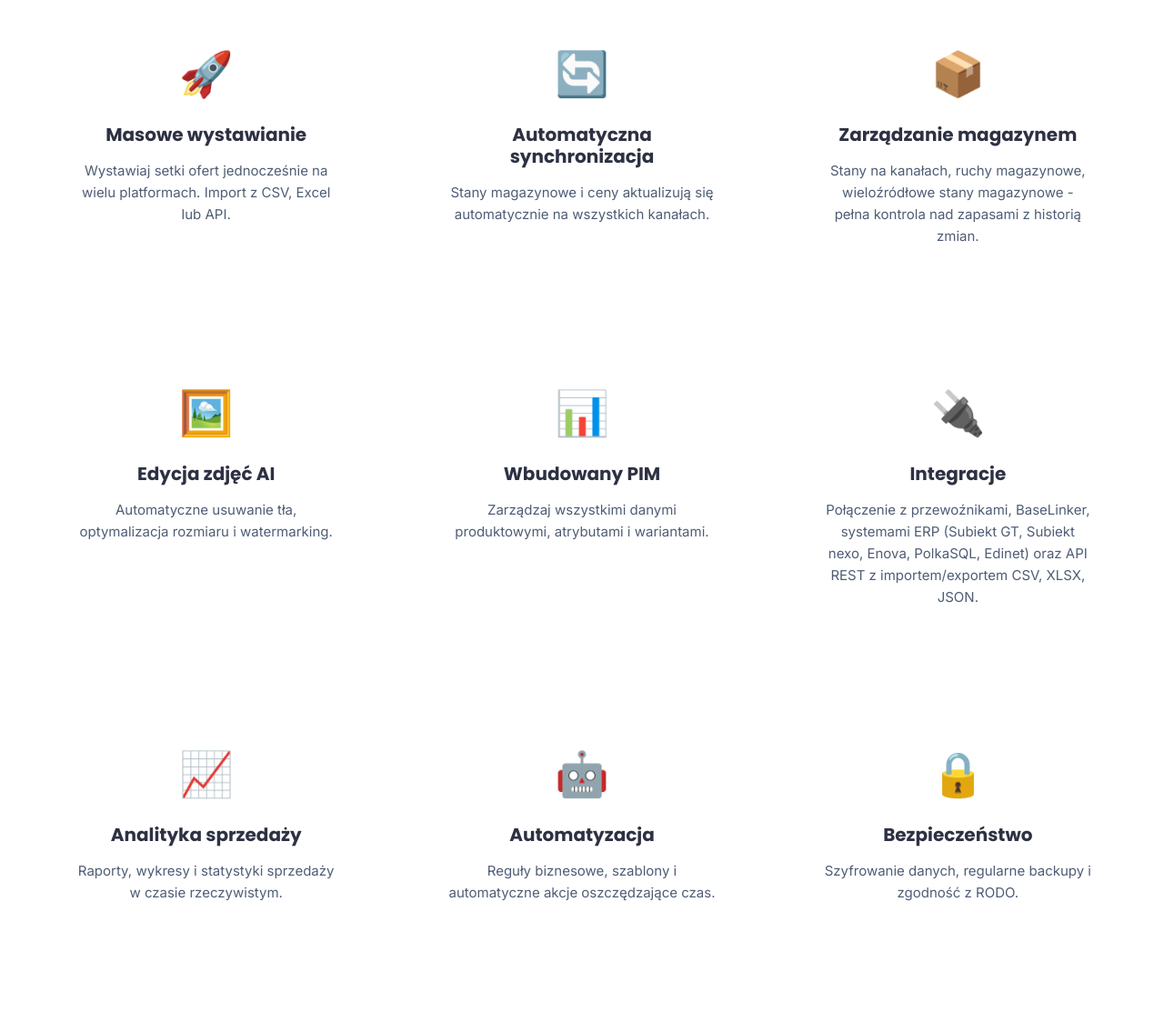
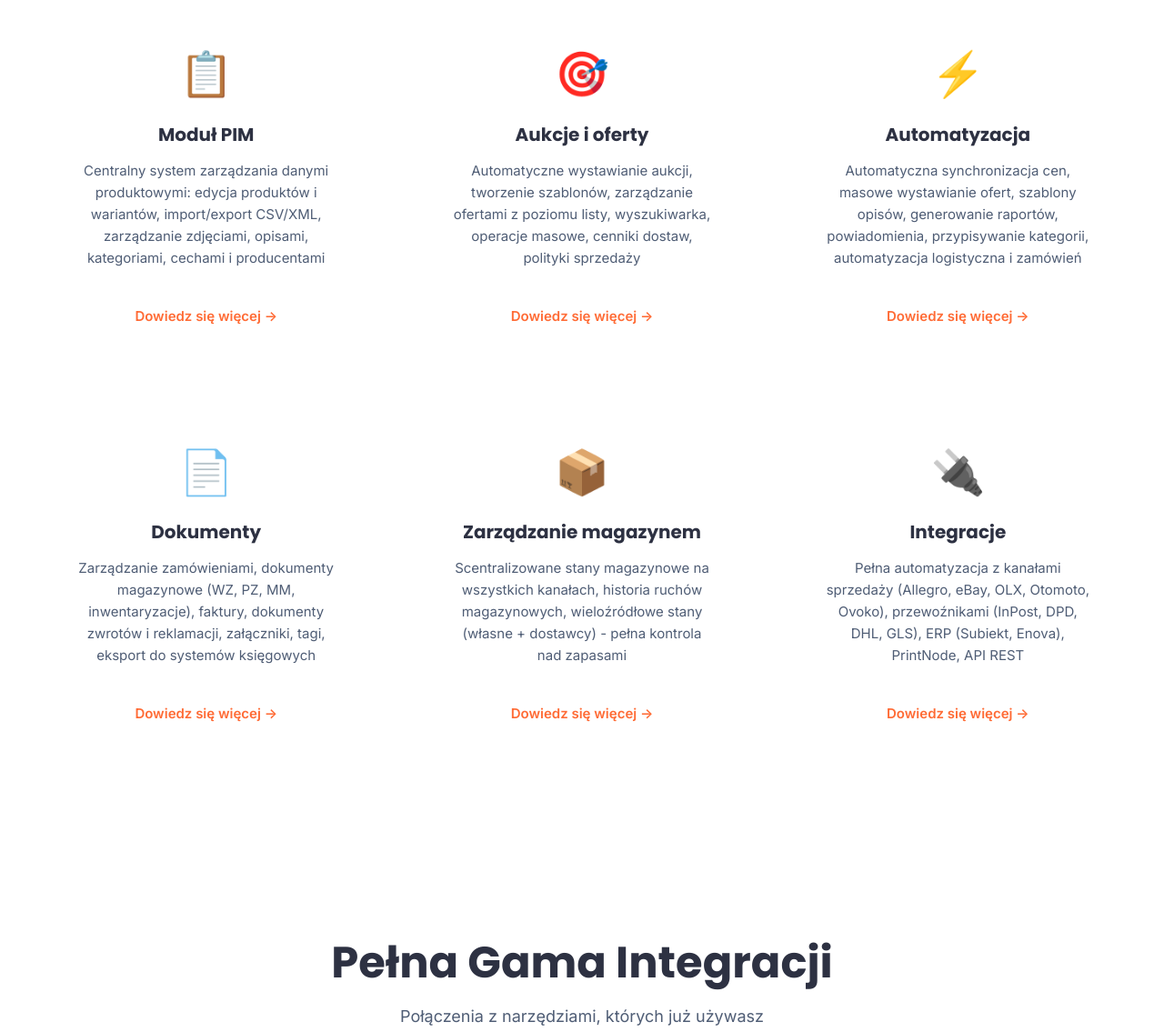
Before and after one commit to feliks2050/axl-dynamics-website, a website: page masstrade.html in a window 1280 px wide. Shown: the part 1398-2533 px from the top of the page at 91% size. Drawn offline with Linux system fonts and the light colour scheme.

Commit message:
Aktualizacja sekcji Potężne Funkcje w masstrade.html - dodano szczegółowe opisy i linki

```diff
--- a/masstrade.html
+++ b/masstrade.html
@@ -109,57 +109,45 @@
 
             <div class="features-grid">
                 <div class="feature-card">
-                    <div class="feature-icon">🚀</div>
-                    <h3 class="feature-title">Masowe wystawianie</h3>
-                    <p class="feature-description">Wystawiaj setki ofert jednocześnie na wielu platformach. Import z CSV, Excel lub API.</p>
+                    <div class="feature-icon">📋</div>
+                    <h3 class="feature-title">Moduł PIM</h3>
+                    <p class="feature-description">Centralny system zarządzania danymi produktowymi: edycja produktów i wariantów, import/export CSV/XML, zarządzanie zdjęciami, opisami, kategoriami, cechami i producentami</p>
+                    <a href="features/pim.html" class="feature-link">Dowiedz się więcej →</a>
                 </div>
 
                 <div class="feature-card">
-                    <div class="feature-icon">🔄</div>
-                    <h3 class="feature-title">Automatyczna synchronizacja</h3>
-                    <p class="feature-description">Stany magazynowe i ceny aktualizują się automatycznie na wszystkich kanałach.</p>
+                    <div class="feature-icon">🎯</div>
+                    <h3 class="feature-title">Aukcje i oferty</h3>
+                    <p class="feature-description">Automatyczne wystawianie aukcji, tworzenie szablonów, zarządzanie ofertami z poziomu listy, wyszukiwarka, operacje masowe, cenniki dostaw, polityki sprzedaży</p>
+                    <a href="features/aukcje-oferty.html" class="feature-link">Dowiedz się więcej →</a>
+                </div>
+
+                <div class="feature-card">
+                    <div class="feature-icon">⚡</div>
+                    <h3 class="feature-title">Automatyzacja</h3>
+                    <p class="feature-description">Automatyczna synchronizacja cen, masowe wystawianie ofert, szablony opisów, generowanie raportów, powiadomienia, przypisywanie kategorii, automatyzacja logistyczna i zamówień</p>
+                    <a href="features/automatyzacja.html" class="feature-link">Dowiedz się więcej →</a>
+                </div>
+
+                <div class="feature-card">
+                    <div class="feature-icon">📄</div>
+                    <h3 class="feature-title">Dokumenty</h3>
+                    <p class="feature-description">Zarządzanie zamówieniami, dokumenty magazynowe (WZ, PZ, MM, inwentaryzacje), faktury, dokumenty zwrotów i reklamacji, załączniki, tagi, eksport do systemów księgowych</p>
+                    <a href="features/dokumenty.html" class="feature-link">Dowiedz się więcej →</a>
                 </div>
 
                 <div class="feature-card">
                     <div class="feature-icon">📦</div>
                     <h3 class="feature-title">Zarządzanie magazynem</h3>
-                    <p class="feature-description">Stany na kanałach, ruchy magazynowe, wieloźródłowe stany magazynowe - pełna kontrola nad zapasami z historią zmian.</p>
-                </div>
-
-                <div class="feature-card">
-                    <div class="feature-icon">🖼️</div>
-                    <h3 class="feature-title">Edycja zdjęć AI</h3>
-                    <p class="feature-description">Automatyczne usuwanie tła, optymalizacja rozmiaru i watermarking.</p>
-                </div>
-
-                <div class="feature-card">
-                    <div class="feature-icon">📊</div>
-                    <h3 class="feature-title">Wbudowany PIM</h3>
-                    <p class="feature-description">Zarządzaj wszystkimi danymi produktowymi, atrybutami i wariantami.</p>
+                    <p class="feature-description">Scentralizowane stany magazynowe na wszystkich kanałach, historia ruchów magazynowych, wieloźródłowe stany (własne + dostawcy) - pełna kontrola nad zapasami</p>
+                    <a href="features/magazyn.html" class="feature-link">Dowiedz się więcej →</a>
                 </div>
 
                 <div class="feature-card">
                     <div class="feature-icon">🔌</div>
                     <h3 class="feature-title">Integracje</h3>
-                    <p class="feature-description">Połączenie z przewoźnikami, BaseLinker, systemami ERP (Subiekt GT, Subiekt nexo, Enova, PolkaSQL, Edinet) oraz API REST z importem/exportem CSV, XLSX, JSON.</p>
-                </div>
-
-                <div class="feature-card">
-                    <div class="feature-icon">📈</div>
-                    <h3 class="feature-title">Analityka sprzedaży</h3>
-                    <p class="feature-description">Raporty, wykresy i statystyki sprzedaży w czasie rzeczywistym.</p>
-                </div>
-
-                <div class="feature-card">
-                    <div class="feature-icon">🤖</div>
-                    <h3 class="feature-title">Automatyzacja</h3>
-                    <p class="feature-description">Reguły biznesowe, szablony i automatyczne akcje oszczędzające czas.</p>
-                </div>
-
-                <div class="feature-card">
-                    <div class="feature-icon">🔒</div>
-                    <h3 class="feature-title">Bezpieczeństwo</h3>
-                    <p class="feature-description">Szyfrowanie danych, regularne backupy i zgodność z RODO.</p>
+                    <p class="feature-description">Pełna automatyzacja z kanałami sprzedaży (Allegro, eBay, OLX, Otomoto, Ovoko), przewoźnikami (InPost, DPD, DHL, GLS), ERP (Subiekt, Enova), PrintNode, API REST</p>
+                    <a href="features/integracje.html" class="feature-link">Dowiedz się więcej →</a>
                 </div>
             </div>
         </div>
```
